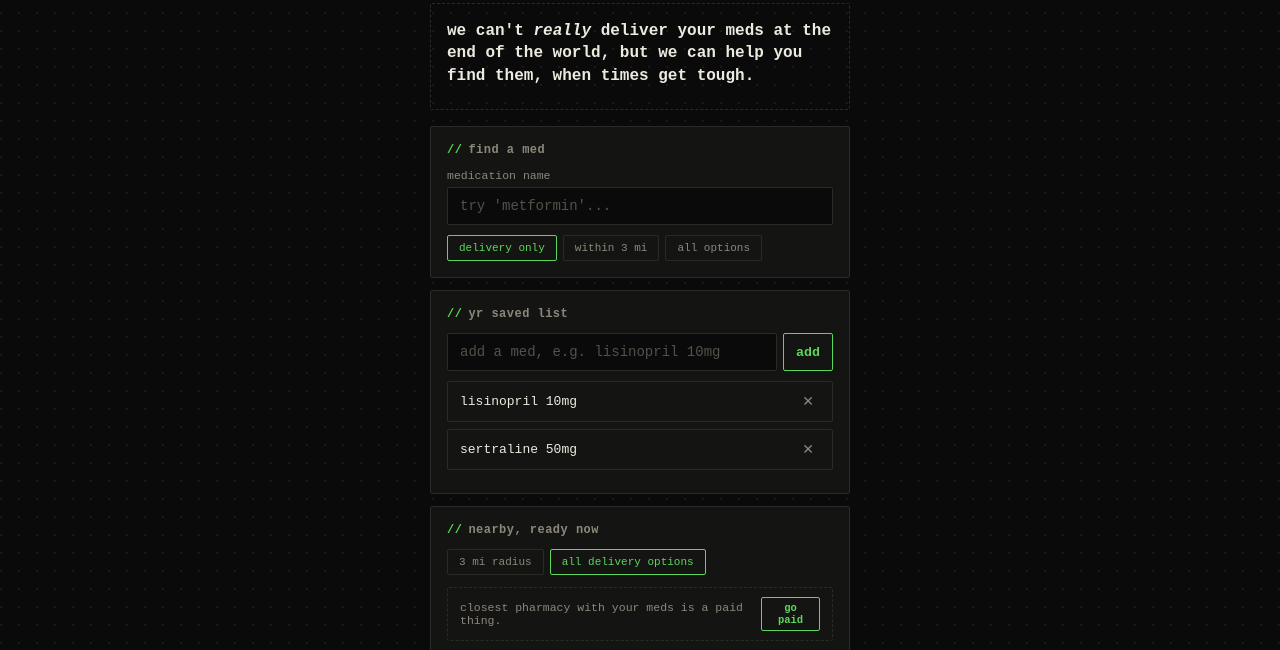
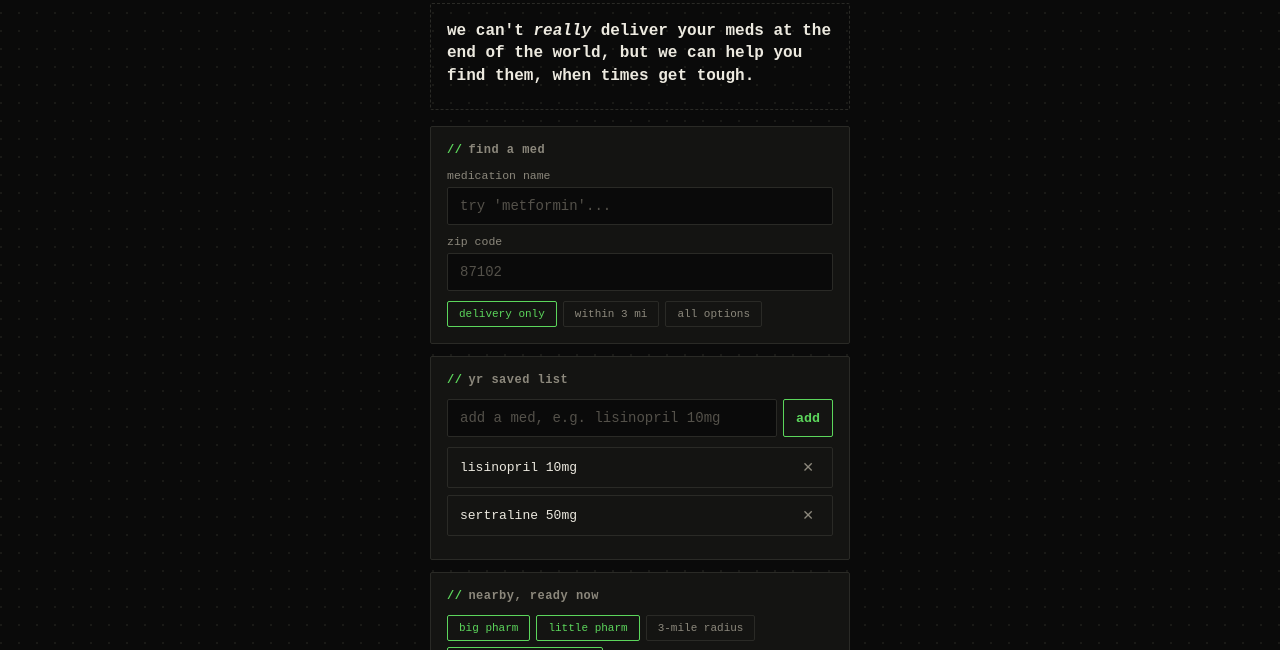
Before and after one commit to wyrddistrodoor/rxpocalypse, a plain HTML site: page index.html in a window 1280 px wide. Shown: the part 78-728 px from the top of the page. Drawn offline with Linux system fonts and the light colour scheme.

Commit message:
Enhance medication search form with zip input
Added zip code input field and updated chip buttons for pharmacy options.

```diff
--- a/index.html
+++ b/index.html
@@ -141,6 +141,8 @@
     <h2>find a med</h2>
     <label for="medInput">medication name</label>
     <input type="text" id="medInput" placeholder="try 'metformin'...">
+    <label for="zipInput" style="margin-top:10px;">zip code</label>
+    <input type="text" id="zipInput" placeholder="87102" inputmode="numeric" maxlength="5">
     <div class="chip-row">
       <button class="chip active">delivery only</button>
       <button class="chip">within 3 mi</button>
@@ -164,7 +166,9 @@
   <div class="card">
     <h2>nearby, ready now</h2>
     <div class="chip-row" style="margin-top:0; margin-bottom:12px;">
-      <button class="chip">3 mi radius</button>
+      <button class="chip active">big pharm</button>
+      <button class="chip active">little pharm</button>
+      <button class="chip">3-mile radius</button>
       <button class="chip active">all delivery options</button>
     </div>
     <div class="locked" id="radiusLock" style="margin-top:0; margin-bottom:12px;">
@@ -260,6 +264,12 @@ function setTier(paid){
 }
 
 renderMeds();
+
+document.querySelectorAll('.chip').forEach(function(chip){
+  if(chip.textContent.trim() === 'big pharm' || chip.textContent.trim() === 'little pharm'){
+    chip.onclick = function(){ chip.classList.toggle('active'); };
+  }
+});
 </script>
 </body>
 </html>
```
